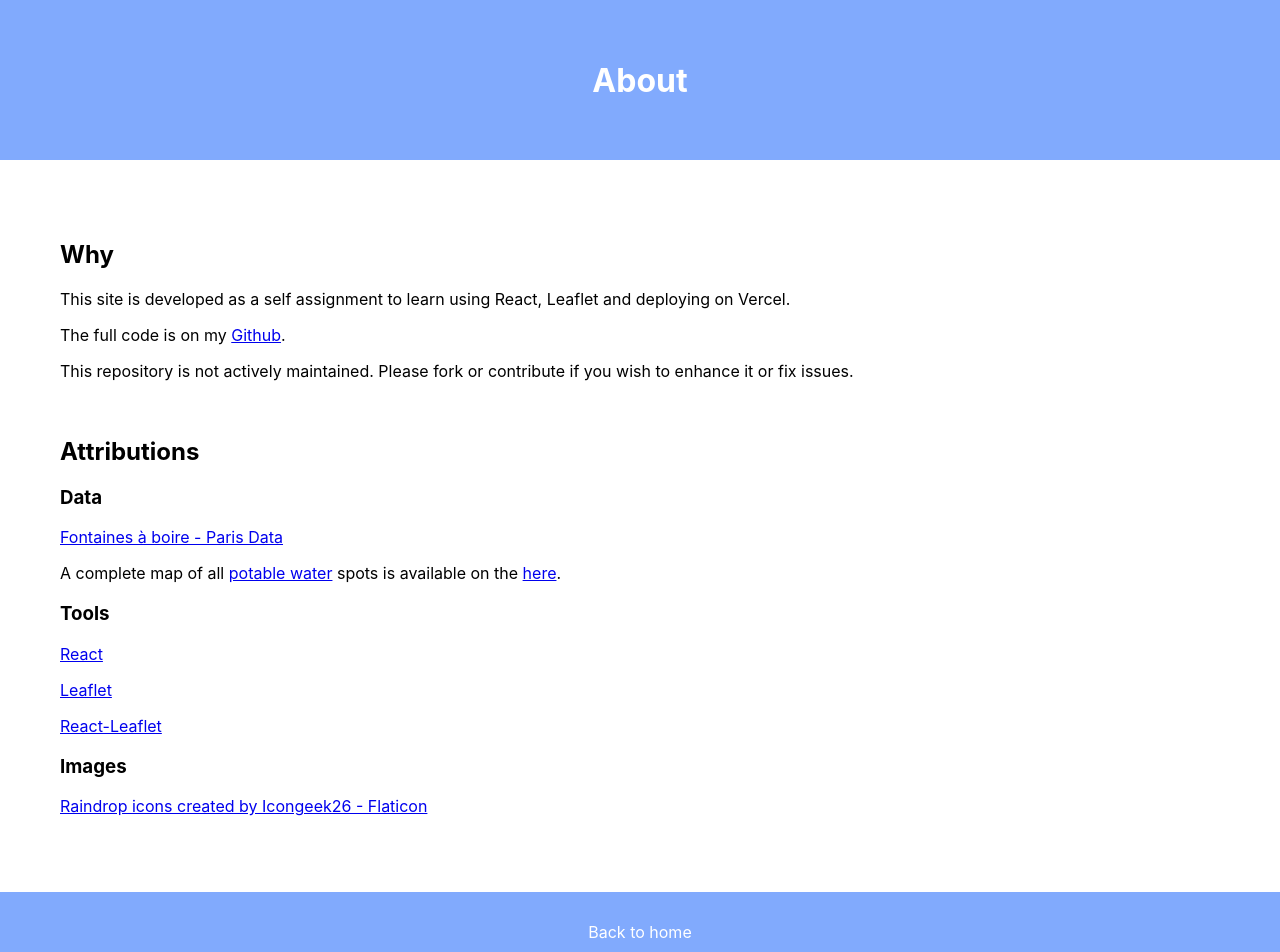
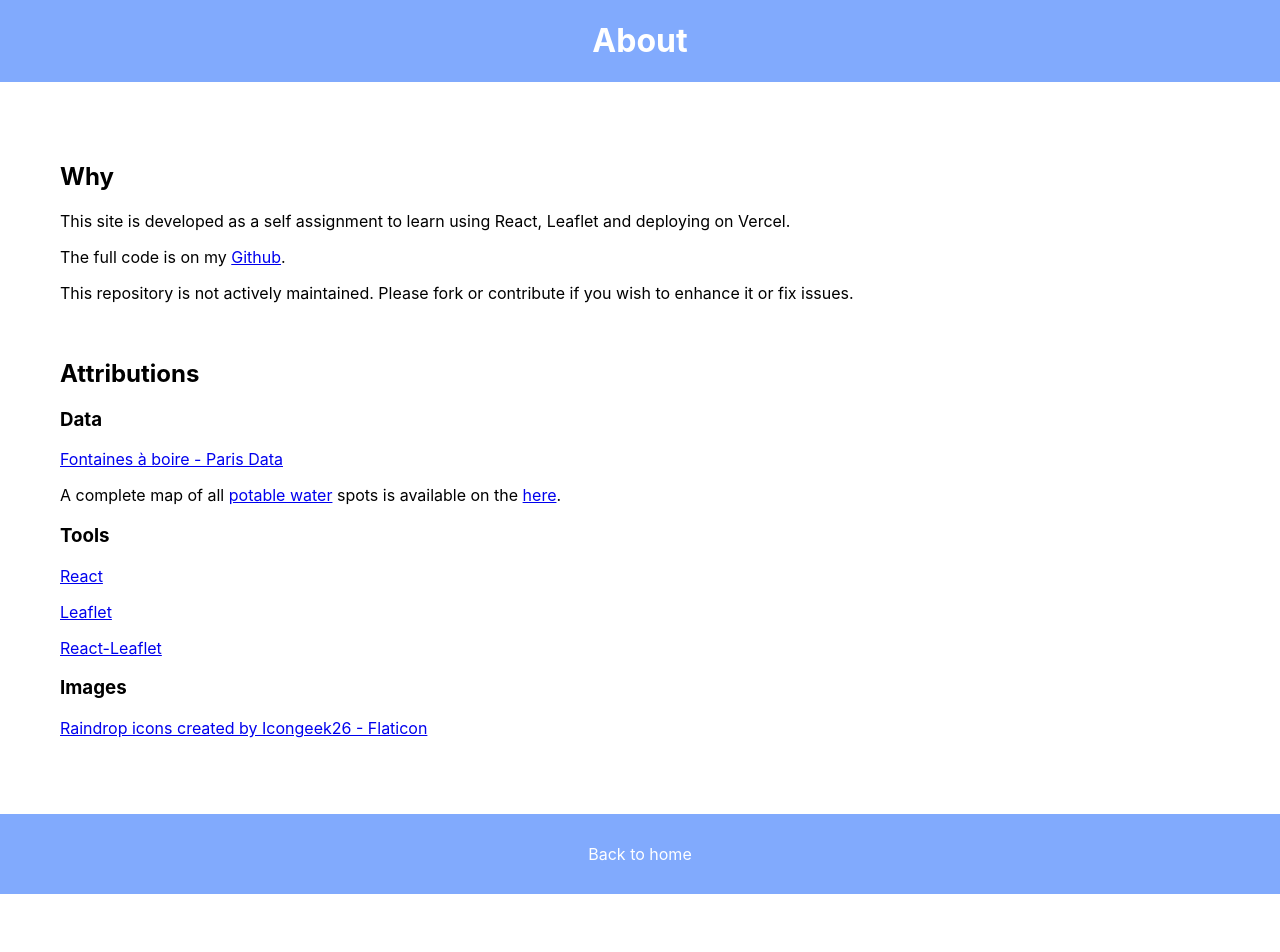
Before and after one commit to mjbourgeon/fontaines-eaudeparis, a React (Create React App) app: page /about in a window 1280 px wide. Shown: the top 952 px of the page. After the commit the page ends 894 px from the top, so only its background shows below. Built offline with nearby package versions, Linux system fonts and the light colour scheme; some icons are missing.

Commit message:
Styles refactoring

```diff
--- /dev/null
+++ b/src/components/footer.js
@@ -0,0 +1,16 @@
+import React from "react";
+import { Link, useLocation } from "react-router-dom";
+
+function Footer() {
+    const { pathname } = useLocation();
+
+    return (
+        <footer>
+            { pathname !== '/about' ? <Link to="/about">About</Link> : null }
+            { pathname !== '/about' && pathname != '/' ? "\u00A0|\u00A0" : null }
+            { pathname !== '/' ? <Link to="/">Back to home</Link>  : null }
+        </footer>
+    )
+}
+
+export default Footer;
--- a/src/index.css
+++ /dev/null
@@ -1,8 +0,0 @@
-body {
-  margin: 0;
-  font-family: -apple-system, BlinkMacSystemFont, 'Segoe UI', 'Roboto', 'Oxygen',
-    'Ubuntu', 'Cantarell', 'Fira Sans', 'Droid Sans', 'Helvetica Neue',
-    sans-serif;
-  -webkit-font-smoothing: antialiased;
-  -moz-osx-font-smoothing: grayscale;
-}
--- a/src/index.js
+++ b/src/index.js
@@ -1,13 +1,13 @@
 import React from 'react';
 import ReactDOM from 'react-dom/client';
-import './index.css';
+import './styles/index.css';
 import reportWebVitals from './reportWebVitals';
 
 import { BrowserRouter, Routes, Route } from 'react-router-dom';
 import Home from "./pages/home";
 import About from "./pages/about";
 import NotFound from "./pages/404";
-import App from "./App.js";
+import App from "./pages/app.js";
 
 const root = ReactDOM.createRoot(document.getElementById('root'));
 root.render(
--- a/src/pages/about.js
+++ b/src/pages/about.js
@@ -1,11 +1,11 @@
 import React from "react";
-import { Link } from "react-router-dom";
+import Footer from "../components/footer";
 
 import '../styles/about.css';
 
 function About() {
     return (
-        <div>
+        <>
             <header className="about-header">
                 <h1>About</h1>
             </header>
@@ -47,10 +47,8 @@
                     </p>
                 </section>
             </main>
-            <footer className="about-footer">
-                <Link to="/">Back to home</Link>
-            </footer>
-        </div>
+            <Footer/>
+        </>
     );
 }
 
--- a/src/App.js
+++ b/src/pages/app.js
@@ -1,4 +1,4 @@
-import './App.css';
+import '../styles/app.css';
 import 'leaflet/dist/leaflet.css';
 import 'leaflet-defaulticon-compatibility/dist/leaflet-defaulticon-compatibility.webpack.css';
 import 'leaflet-defaulticon-compatibility';
@@ -7,6 +7,7 @@
 
 import { MapContainer, TileLayer, Marker, Popup, Circle } from 'react-leaflet';
 import { Link } from 'react-router-dom';
+import Footer from '../components/footer';
 
 
 function App() {
@@ -46,10 +47,11 @@
   }, [map, groupRef]);
 
   return (
-    <div className="App">
+    <>
       <header className="header">
         <h5>🚰 Eau à Paris ⛲</h5>
       </header>
+      <main>
         <MapContainer center={DEFAULT_CENTER} zoom={13} scrollWheelZoom={false} ref={setMap}>
           <>
             <TileLayer
@@ -84,10 +86,9 @@
             }
           </>
         </MapContainer>
-      <footer className="footer">
-        <Link to="/about">About</Link> <Link to="/">Back to home</Link>
-      </footer>
-    </div>
+      </main>
+      <Footer/>
+    </>
   );
 }
 
--- a/src/pages/home.js
+++ b/src/pages/home.js
@@ -1,5 +1,6 @@
 import React, { useEffect, useState } from "react";
 import { Link } from "react-router-dom";
+import Footer from "../components/footer";
 
 import '../styles/home.css';
 
@@ -32,7 +33,7 @@
     }, []);
 
     return (
-        <div>
+        <>
             <header className="home-header">
                 <h1>Eau de Paris</h1>
                 <img src={process.env.PUBLIC_URL + "/logo192.png"} className="imagelogo" alt="logo"/>
@@ -43,10 +44,8 @@
                 { !locationPending && !locationEnabled ? <p className="infomessage">Please enable browse location to use this page.</p> : null }
                 { !locationPending && locationEnabled ? <Link to="/app"><button className="actionButton">🚰<br/>Take me to the water...<br/>💦</button></Link> : null }
             </main>
-            <footer className="home-footer">
-                <Link to="/about">About</Link>
-            </footer>
-        </div>
+            <Footer/>
+        </>
     );
 }
 
--- a/src/styles/about.css
+++ b/src/styles/about.css
@@ -5,32 +5,14 @@
     align-items: center;
     justify-content: center;
     color: white;
-    height: 20vh;
 }
 
 .about-main {
     align-items: center;
     justify-content: center;
     padding: 50px;
-    min-height: 68vh;
 }
 
 .about-main section {
     padding: 10px;
 }
-
-.about-footer {
-    background-color: #81aafd;
-    display: flex;
-    flex-direction: column;
-    align-items: center;
-    justify-content: center;
-    color: white;
-    height: 10vh;
-    width: 100%;
-}
-
-.about-footer a {
-    color: white;
-    text-decoration: none;
-}
--- a/src/App.css
+++ b/src/styles/app.css
@@ -14,18 +14,3 @@
   height: 85vh;
   margin: 0 auto;
 }
-
-.footer {
-  background-color: #81aafd;
-  display: flex;
-  flex-direction: column;
-  align-items: center;
-  justify-content: center;
-  color: white;
-  height: 10vh;
-}
-
-.footer a {
-  color: white;
-  text-decoration: none;
-}
--- a/src/styles/home.css
+++ b/src/styles/home.css
@@ -13,7 +13,6 @@
 }
 
 .home-main {
-    height: 45vh;
     display: flex;
     flex-direction: column;
     align-items: center;
@@ -39,21 +38,3 @@
     line-height: 2;
     cursor: grab;
 }
-
-.home-footer {
-    background-color: #81aafd;
-    display: flex;
-    flex-direction: column;
-    align-items: center;
-    justify-content: center;
-    color: white;
-    height: 10vh;
-    position: absolute;
-    bottom: 0;
-    width: 100%;
-}
-
-.home-footer a {
-    color: white;
-    text-decoration: none;
-}
--- /dev/null
+++ b/src/styles/index.css
@@ -0,0 +1,33 @@
+body {
+  margin: 0;
+  font-family: -apple-system, BlinkMacSystemFont, 'Segoe UI', 'Roboto', 'Oxygen',
+    'Ubuntu', 'Cantarell', 'Fira Sans', 'Droid Sans', 'Helvetica Neue',
+    sans-serif;
+  -webkit-font-smoothing: antialiased;
+  -moz-osx-font-smoothing: grayscale;
+}
+
+div#root {
+  min-height: 100vh;
+  display: flex;
+  flex-direction: column;
+}
+
+main {
+  flex: 1;
+}
+
+footer {
+  background-color: #81aafd;
+  display: flex;
+  flex-direction: column;
+  align-items: center;
+  justify-content: center;
+  color: white;
+  height: 10vh;
+}
+
+footer a {
+  color: white;
+  text-decoration: none;
+}
```
Also changed, not shown: 1 other file (tests, documents, lock files or other folders). Lines whose indentation alone changed are shown as unchanged.
